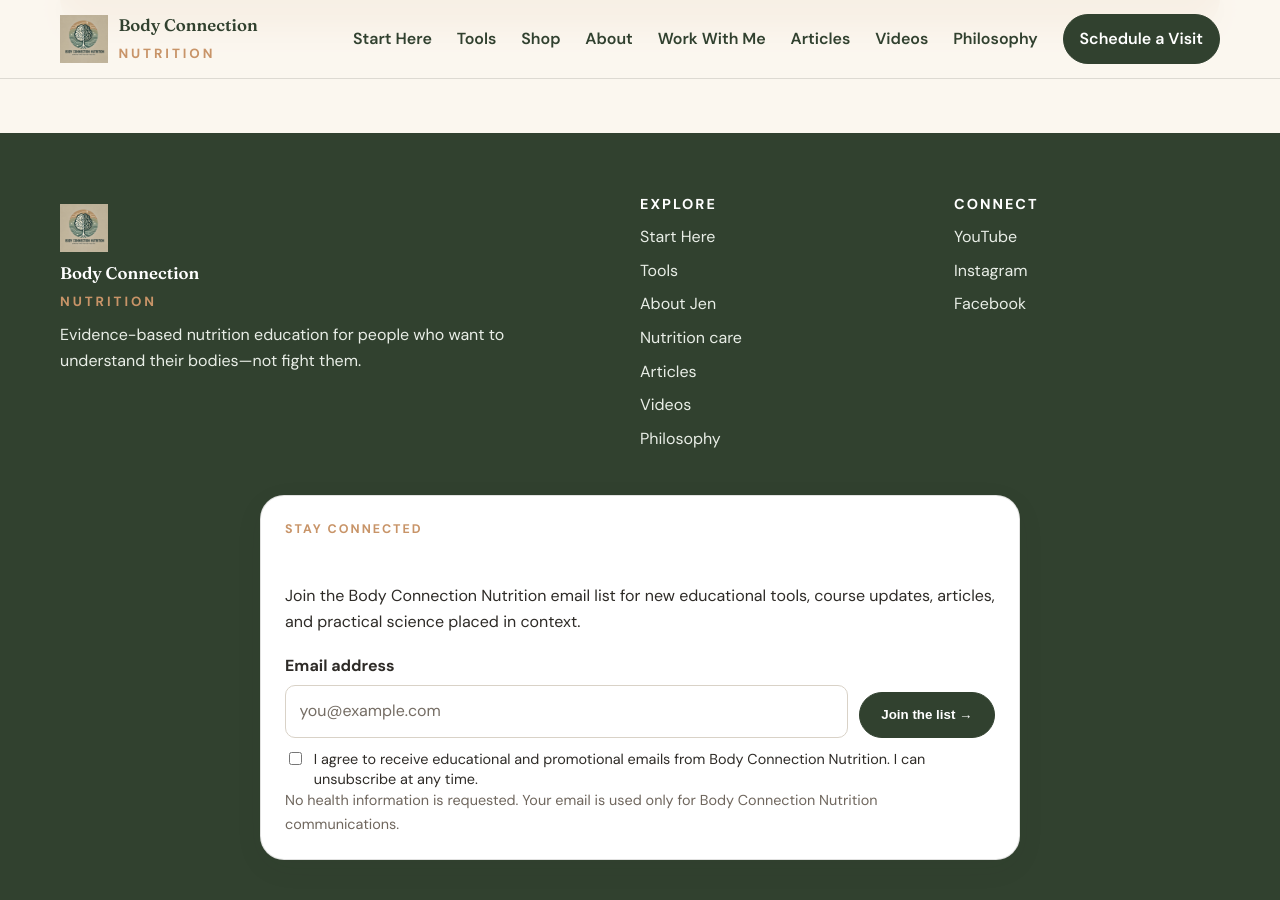
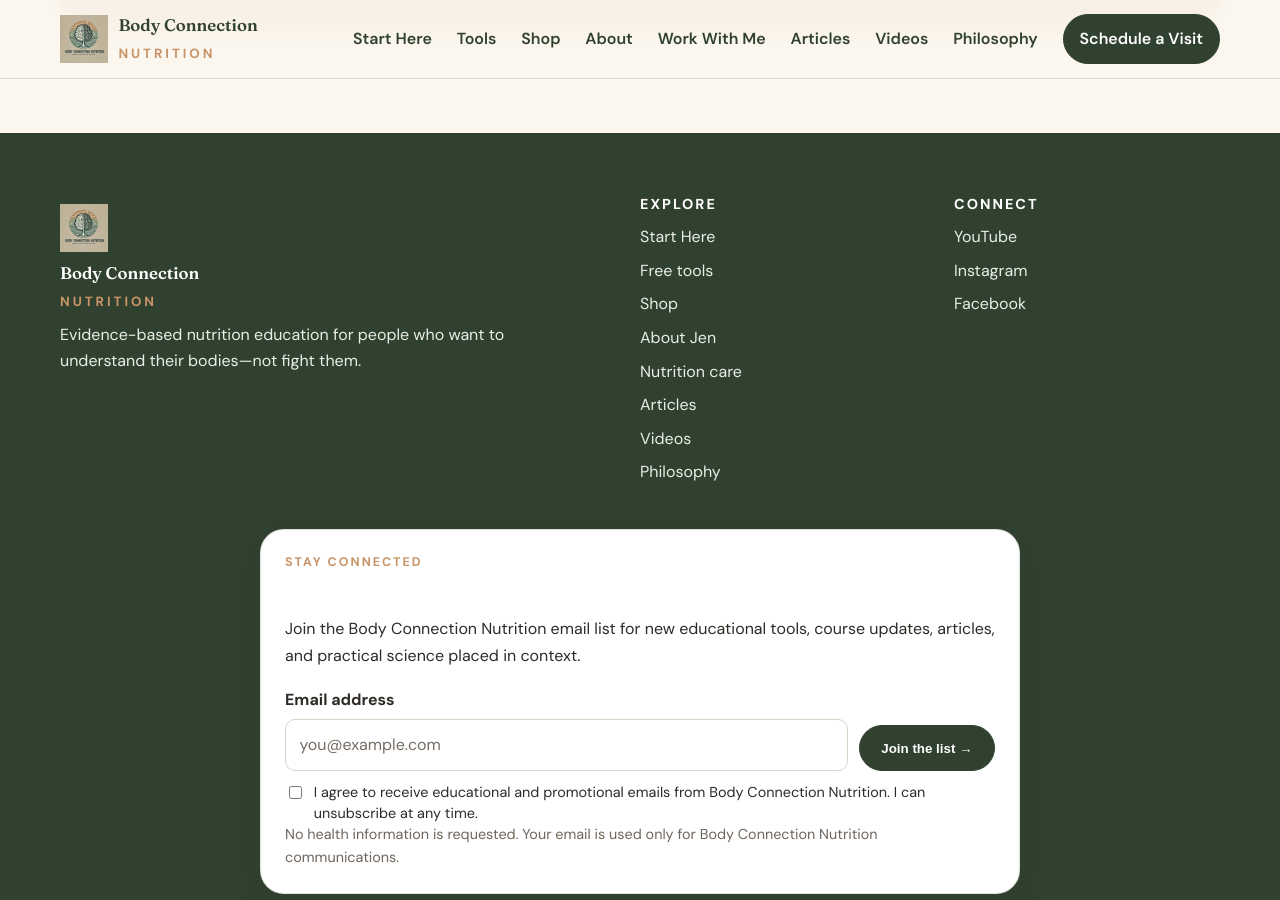
Before and after one commit to BodyConnectionNutrition/Nov-10-build, a Jekyll site: the page built from index.md, in a window 1280 px wide and 900 px high, scrolled down 5123 px. Built offline with Jekyll 4.4.1, drawn with Linux system fonts in a browser that asks for light colours.

Commit message:
Build shop with purchasable tool bundles

```diff
--- a/_includes/footer.html
+++ b/_includes/footer.html
@@ -4,7 +4,7 @@
       <a class="brand footer-brand" href="{{ '/' | relative_url }}"><img src="{{ '/assets/images/brand-mark.png' | relative_url }}" alt="" width="48" height="48"><span><strong>Body Connection</strong><small>Nutrition</small></span></a>
       <p>Evidence-based nutrition education for people who want to understand their bodies—not fight them.</p>
     </div>
-    <div><h2>Explore</h2><a href="{{ '/start-here/' | relative_url }}">Start Here</a><a href="{{ '/tools/' | relative_url }}">Tools</a><a href="{{ '/about/' | relative_url }}">About Jen</a><a href="{{ '/services/' | relative_url }}">Nutrition care</a><a href="{{ '/blog/' | relative_url }}">Articles</a><a href="{{ '/videos/' | relative_url }}">Videos</a><a href="{{ '/philosophy/' | relative_url }}">Philosophy</a></div>
+    <div><h2>Explore</h2><a href="{{ '/start-here/' | relative_url }}">Start Here</a><a href="{{ '/tools/' | relative_url }}">Free tools</a><a href="{{ '/shop/' | relative_url }}">Shop</a><a href="{{ '/about/' | relative_url }}">About Jen</a><a href="{{ '/services/' | relative_url }}">Nutrition care</a><a href="{{ '/blog/' | relative_url }}">Articles</a><a href="{{ '/videos/' | relative_url }}">Videos</a><a href="{{ '/philosophy/' | relative_url }}">Philosophy</a></div>
     <div><h2>Connect</h2><a href="https://www.youtube.com/@BodyConnectionNutrition" target="_blank" rel="noopener">YouTube</a><a href="https://www.instagram.com/bodyconnectionnutrition" target="_blank" rel="noopener">Instagram</a><a href="https://www.facebook.com/" target="_blank" rel="noopener">Facebook</a></div>
   </div>
 
```
